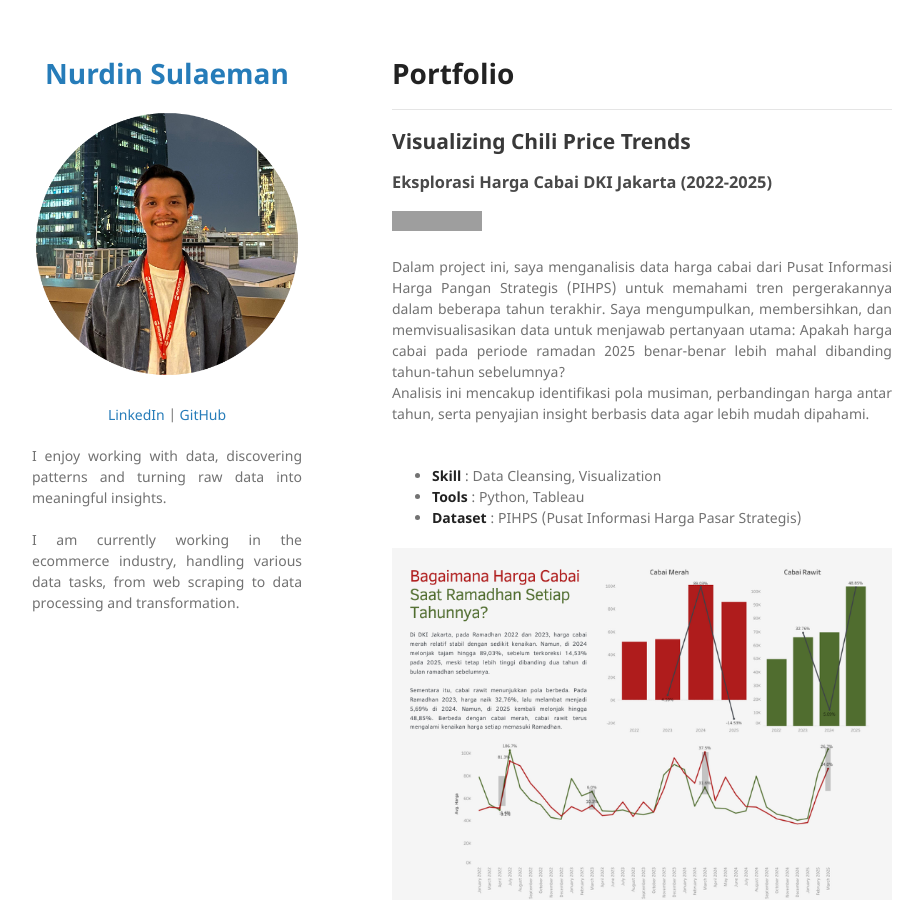
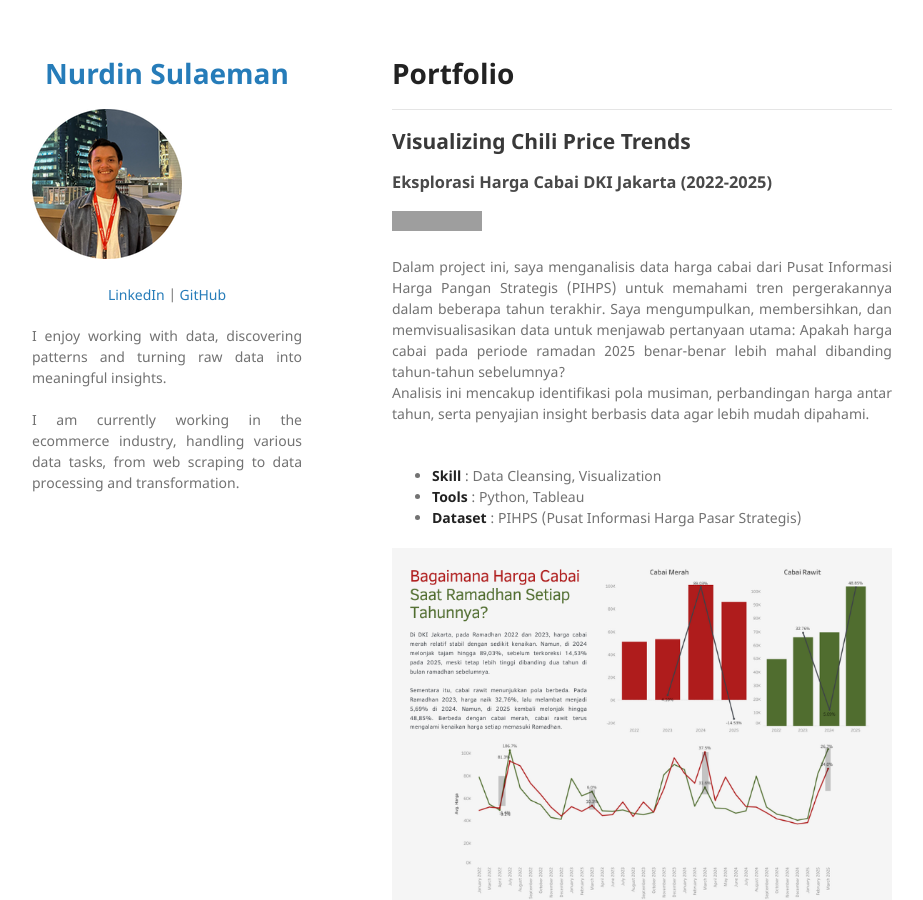
Before and after one commit to nurdinsulaemann/nurdinsulaemann.github.io, a Jekyll site: the page built from index.md, in a window 1280 px wide and 900 px high. Shown: the whole window, without its empty margins (178-1101 px from the left). Built offline with Jekyll 4.4.1, drawn with Linux system fonts in a browser that asks for light colours; our own code applies the rules of GitHub Pages for plain Markdown files; grey boxes are pictures that could not be loaded.

Commit message:
Update _config.yml

```diff
--- a/_config.yml
+++ b/_config.yml
@@ -1,6 +1,6 @@
 title: <p align="center"> Nurdin Sulaeman </p>
 
-logo: "/images/profile pict.png?raw=true"
+logo: "/images/logo.png?raw=true"
 
 description:
   <p align="center">
```
